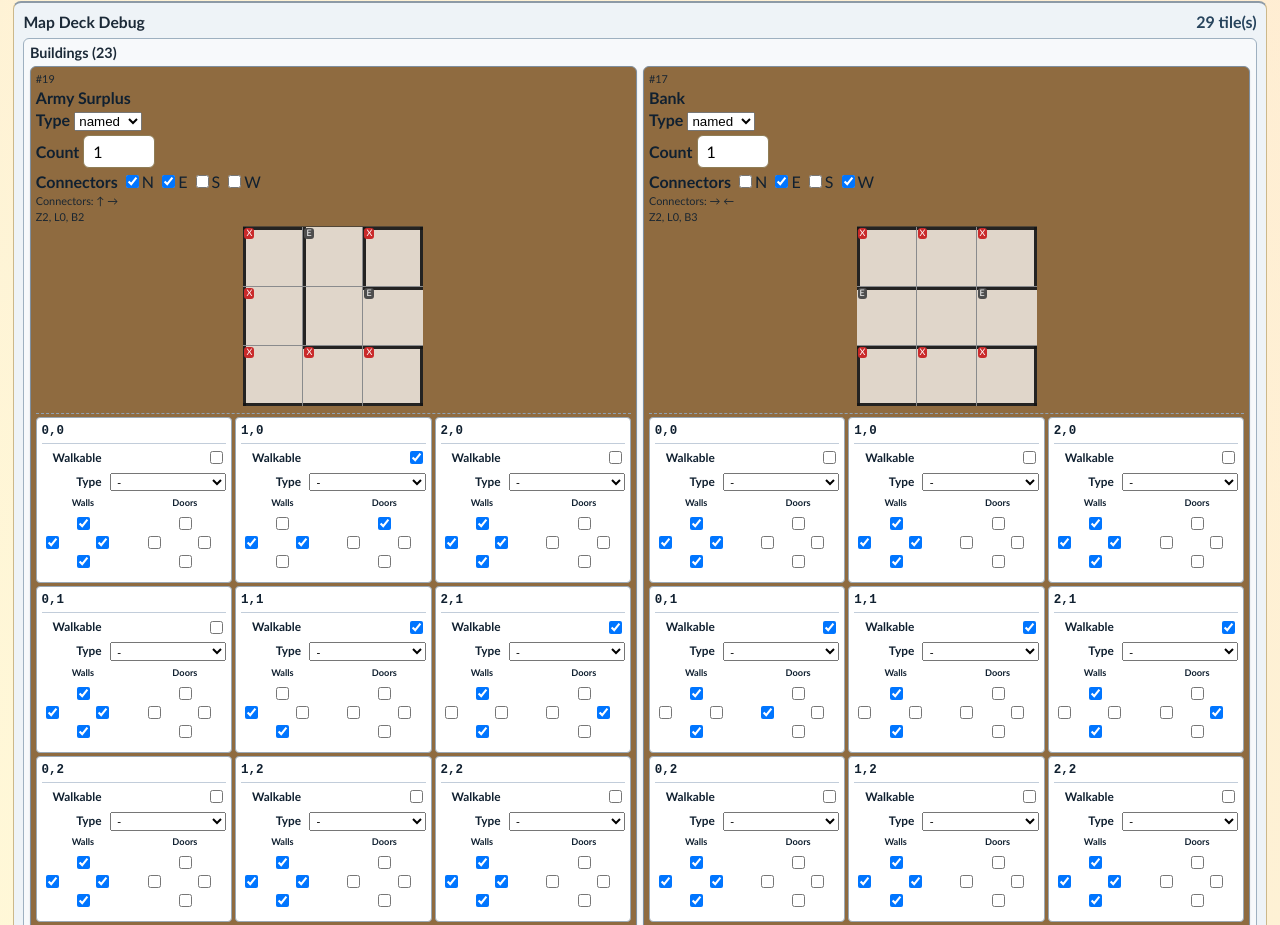
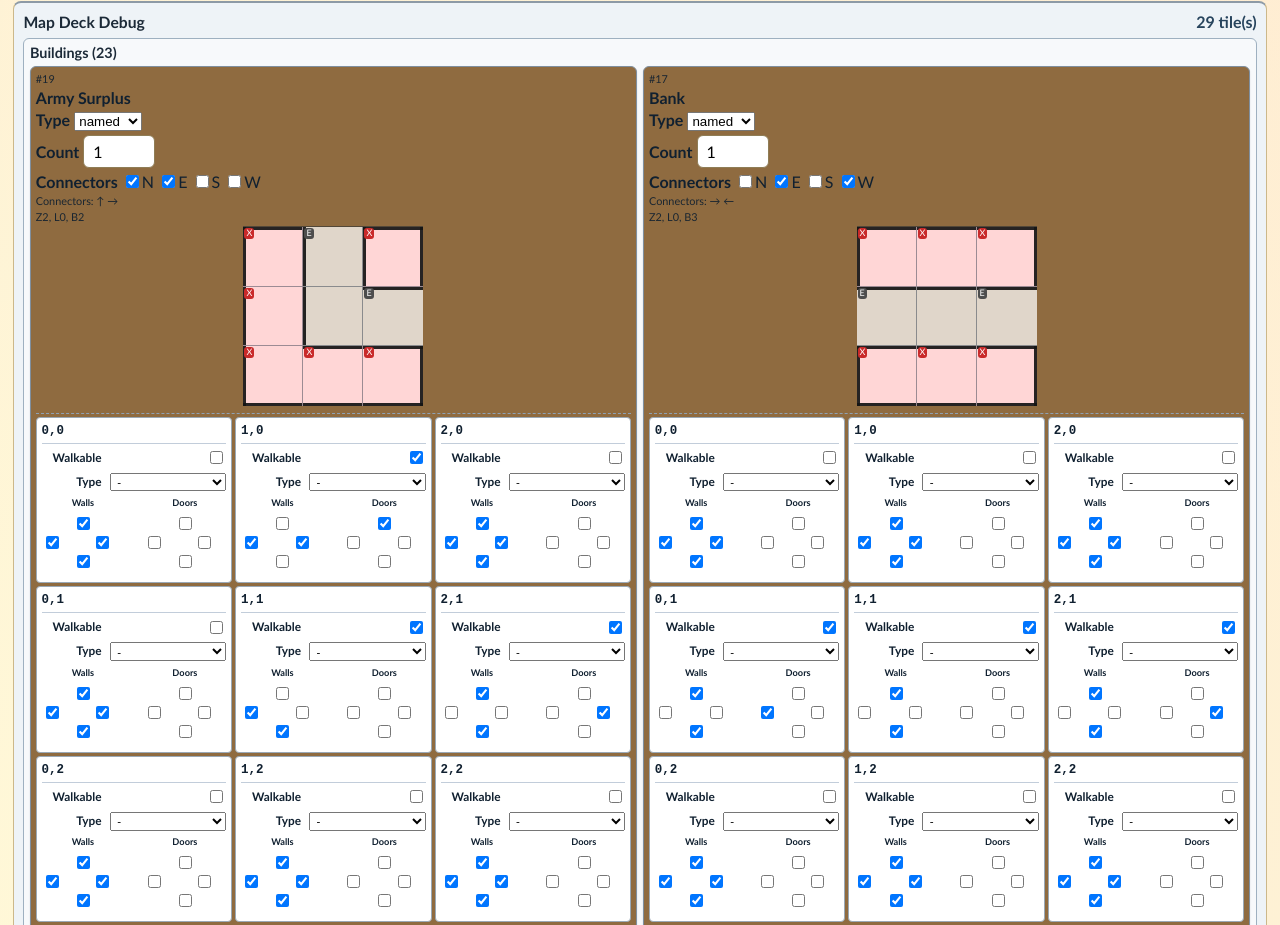
Before and after one commit to digable/vc_ic_zombies, a plain HTML site: page tile-editor.html in a window 1280 px wide. Shown: the part 1470-2395 px from the top of the page. Drawn offline with Linux system fonts and the light colour scheme.

Commit message:
updates to tile rendering in generator

```diff
--- a/scripts/render.js
+++ b/scripts/render.js
@@ -294,21 +294,18 @@ function buildMicroGridHtml(tileForRender) {
   const micro = [];
   for (let ly = 0; ly < 3; ly += 1) {
     for (let lx = 0; lx < 3; lx += 1) {
-      const isWalkable = typeof isLocalWalkable !== "undefined" ? isLocalWalkable(tileForRender, lx, ly) : true;
-      const isRoadSubtile = typeof isRoadStyledSubtile !== "undefined" ? isRoadStyledSubtile(tileForRender, lx, ly, isWalkable) : false;
-      const subType = tileForRender.subTiles?.[key(lx, ly)]?.type;
+      const isWalkable = isLocalWalkable(tileForRender, lx, ly);
+      const isRoadSubtile = isRoadStyledSubtile(tileForRender, lx, ly, isWalkable);
+      const subType = getSubTileType(tileForRender, lx, ly);
       const isGrass = subType === "grass";
       const isParking = subType === "parking";
-      const lineDirs = typeof getRoadLineDirs !== "undefined" ? getRoadLineDirs(tileForRender, lx, ly) : [];
+      const lineDirs = getRoadLineDirs(tileForRender, lx, ly);
       const lanes = lineDirs.map((dir) => `<span class="lane lane-${dir.toLowerCase()}"></span>`).join("");
-      const wallDirs = typeof getSubTileWallDirs !== "undefined" ? getSubTileWallDirs(tileForRender, lx, ly) : [];
+      const wallDirs = getSubTileWallDirs(tileForRender, lx, ly);
       const walls = wallDirs.map((dir) => `<span class="wall wall-${dir.toLowerCase()}"></span>`).join("");
       const isExit = (tileForRender.connectors || []).some((dir) => {
-        if (typeof DOOR_LOCAL !== "undefined") {
-          const door = DOOR_LOCAL[dir];
-          return door && door.x === lx && door.y === ly;
-        }
-        return false;
+        const door = DOOR_LOCAL[dir];
+        return door && door.x === lx && door.y === ly;
       });
       micro.push(
         `<span class="micro-cell${isRoadSubtile ? " road-subtile" : ""}${isGrass ? " grass-subtile" : ""}${isParking ? " parking-subtile" : ""}${!isWalkable ? " blocked-subtile" : ""}">${lanes}${walls}${!isWalkable ? '<span class="mark blocked">X</span>' : ""}${isExit ? '<span class="mark exit">E</span>' : ""}</span>`
--- a/styles/layout.css
+++ b/styles/layout.css
@@ -260,6 +260,18 @@
   border-bottom-color: rgba(8, 27, 48, 0.4);
 }
 
+#mapDeckDebug .micro-cell.road-subtile {
+  background: #74787d;
+}
+
+#mapDeckDebug .micro-cell.parking-subtile {
+  background: #4a4a4a;
+}
+
+#mapDeckDebug .micro-cell.blocked-subtile {
+  background: #ffd6d6;
+}
+
 #log {
   max-height: 250px;
   overflow: auto;
```
